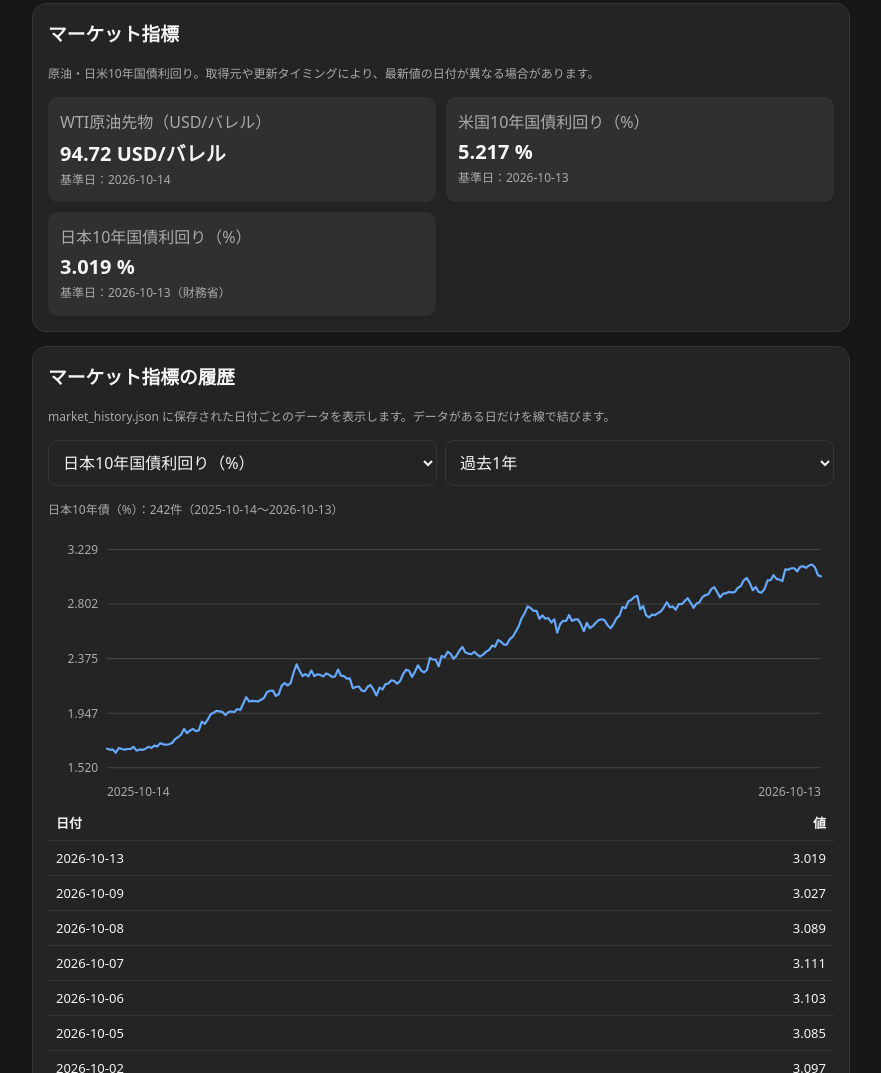
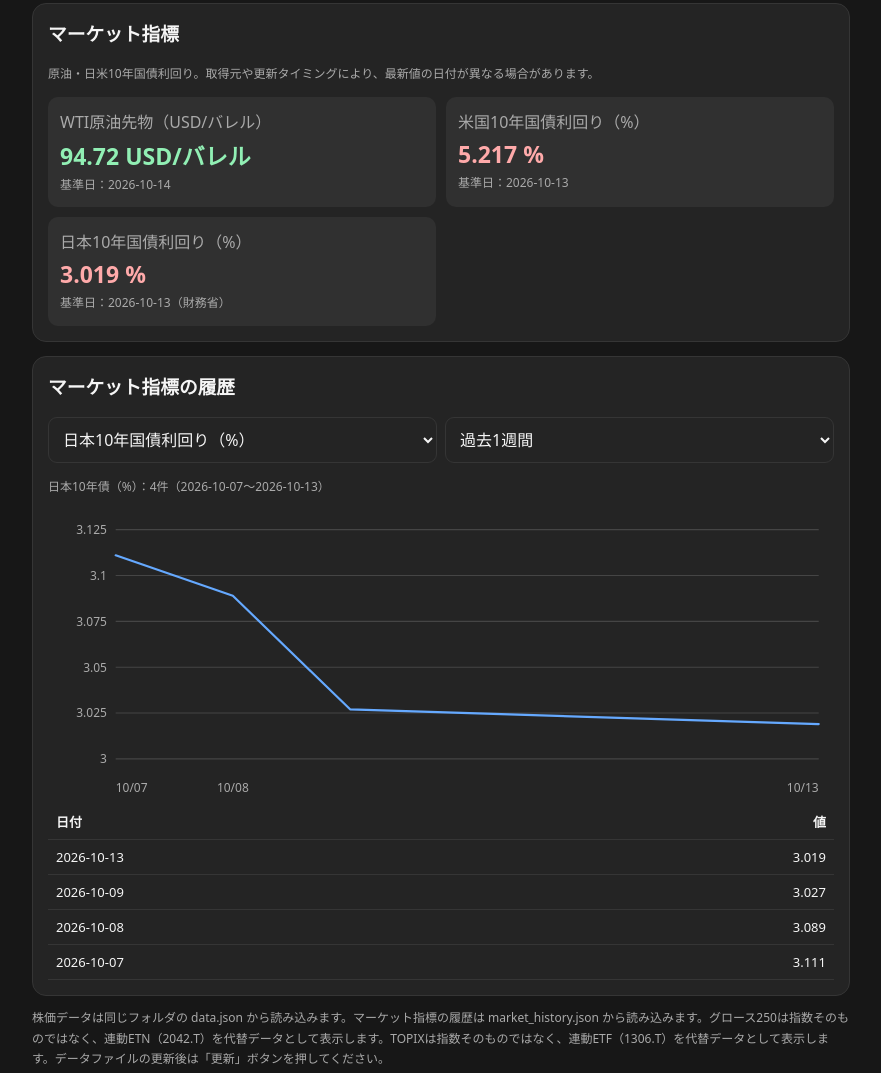
Before and after one commit to rattus-dic/stock-calendar-public, a plain HTML site: page index.html in a window 1280 px wide. Shown: the part 1384-2457 px from the top of the page, without its empty margins (199-1080 px from the left). Drawn offline with Linux system fonts and the light colour scheme.

Commit message:
Add files via upload

```diff
--- a/index.html
+++ b/index.html
@@ -36,7 +36,7 @@ select{flex:1;min-width:0}
 .big{font-size:28px;font-weight:800;margin:5px 0}
 .metrics{display:grid;grid-template-columns:repeat(2,minmax(0,1fr));gap:10px}
 .metric{background:#303030;padding:12px;border-radius:10px}
-.metric strong{display:block;font-size:20px;margin-top:5px}.positive{color:#91efb4}.negative{color:#ffaaaa}.neutral{color:var(--muted)}
+.metric strong{display:block;font-size:20px;margin-top:5px}.metric strong.indicator-value{font-size:23px}.positive{color:#91efb4}.negative{color:#ffaaaa}.neutral{color:var(--muted)}
 .note{font-size:12px;line-height:1.7;color:var(--muted)}
 @media(max-width:430px){main{padding:9px}.day{min-height:76px;padding:4px 2px;gap:4px}.monthbar button{padding:8px 5px;font-size:12px}h1{font-size:19px}}
 </style>
@@ -103,7 +103,7 @@ select{flex:1;min-width:0}
 </section>
 <section class="panel" id="indicatorHistory">
   <h3 style="margin-top:0">マーケット指標の履歴</h3>
-  <p class="note">market_history.json に保存された日付ごとのデータを表示します。データがある日だけを線で結びます。</p>
+
   <div class="toolbar">
     <select id="historyMetric" aria-label="履歴指標">
       <option value="jp10y">日本10年国債利回り（%）</option>
@@ -111,8 +111,11 @@ select{flex:1;min-width:0}
       <option value="wti">WTI原油先物（USD/バレル）</option>
     </select>
     <select id="historyRange" aria-label="履歴期間">
+      <option value="7">過去1週間</option>
+      <option value="30">過去1か月</option>
       <option value="365">過去1年</option>
       <option value="1825">過去5年</option>
+      <option value="3650">過去10年</option>
       <option value="all">全期間</option>
     </select>
   </div>
@@ -209,8 +212,17 @@ function renderIndicators() {
   for (const [key, valueId, dateId, digits, unit] of defs) {
     const item = indicators[key] || {};
     const latest = item.latest;
-    $(valueId).textContent = latest ? `${fmtValue(latest.value, digits)} ${unit}` : '取得できません';
-    $(dateId).textContent = latest ? `基準日：${latest.date || '不明'}${item.source ? '（財務省）' : ''}` : 'データ未取得';
+    const previous = item.previous;
+    const valueEl = $(valueId);
+    valueEl.textContent = latest ? `${fmtValue(latest.value, digits)} ${unit}` : '取得できません';
+    valueEl.className = 'indicator-value';
+    if (latest && previous && Number.isFinite(Number(previous.value))) {
+      const delta = Number(latest.value) - Number(previous.value);
+      valueEl.classList.add(delta > 0 ? 'positive' : delta < 0 ? 'negative' : 'neutral');
+    } else {
+      valueEl.classList.add('neutral');
+    }
+    $(dateId).textContent = latest ? `基準日：${latest.date || '不明'}${key === 'jp10y' && item.source ? '（財務省）' : ''}` : 'データ未取得';
   }
 }
 
@@ -242,8 +254,10 @@ function renderIndicatorHistory() {
   let rows = indicatorHistory
     .map(row => ({ date: row.date, value: Number(row[metric]) }))
     .filter(row => Number.isFinite(row.value));
+
   if (range !== 'all' && rows.length) {
     const cutoff = new Date();
+    cutoff.setHours(0, 0, 0, 0);
     cutoff.setDate(cutoff.getDate() - Number(range));
     const cutoffKey = `${cutoff.getFullYear()}-${String(cutoff.getMonth()+1).padStart(2,'0')}-${String(cutoff.getDate()).padStart(2,'0')}`;
     rows = rows.filter(row => row.date >= cutoffKey);
@@ -260,25 +274,56 @@ function renderIndicatorHistory() {
     return;
   }
 
-  // 描画負荷を抑えるため、グラフは最大約500点に間引く。表は直近20件を表示。
+  // グラフは最大約500点に間引く。表示範囲に合わせて縦軸を読みやすい刻みにする。
   const step = Math.max(1, Math.ceil(rows.length / 500));
   const plotted = rows.filter((_, i) => i % step === 0 || i === rows.length - 1);
-  const width = 720, height = 250, left = 54, right = 12, top = 16, bottom = 34;
+  const width = 720, height = 270, left = 62, right = 14, top = 18, bottom = 42;
   const values = plotted.map(r => r.value);
-  let min = Math.min(...values), max = Math.max(...values);
-  if (min === max) { min -= 1; max += 1; }
-  const pad = (max - min) * 0.08;
-  min -= pad; max += pad;
-  const x = i => left + (plotted.length <= 1 ? 0 : i * (width-left-right) / (plotted.length-1));
-  const y = v => top + (max-v) * (height-top-bottom) / (max-min);
-  const points = plotted.map((r, i) => `${x(i).toFixed(1)},${y(r.value).toFixed(1)}`).join(' ');
-  const grid = [0,1,2,3,4].map(i => {
-    const val = max - (max-min)*i/4, yy = y(val);
-    return `<line x1="${left}" y1="${yy}" x2="${width-right}" y2="${yy}" stroke="#454545" stroke-width="1"/><text x="${left-8}" y="${yy+4}" fill="#aaa" font-size="11" text-anchor="end">${val.toFixed(digits)}</text>`;
+  const rawMin = Math.min(...values), rawMax = Math.max(...values);
+  const rawSpan = rawMax - rawMin || Math.max(Math.abs(rawMax) * 0.05, 1);
+  const roughStep = rawSpan / 4;
+  const magnitude = Math.pow(10, Math.floor(Math.log10(roughStep)));
+  const normalized = roughStep / magnitude;
+  const niceUnit = normalized <= 1 ? 1 : normalized <= 2 ? 2 : normalized <= 2.5 ? 2.5 : normalized <= 5 ? 5 : 10;
+  const tickStep = niceUnit * magnitude;
+  const min = Math.floor((rawMin - rawSpan * 0.04) / tickStep) * tickStep;
+  const max = Math.ceil((rawMax + rawSpan * 0.04) / tickStep) * tickStep;
+  const firstTime = new Date(rows[0].date + 'T00:00:00Z').getTime();
+  const lastTime = new Date(rows[rows.length - 1].date + 'T00:00:00Z').getTime();
+  const xForDate = date => left + (lastTime === firstTime ? 0 : (new Date(date + 'T00:00:00Z').getTime() - firstTime) / (lastTime-firstTime)) * (width-left-right);
+  const y = value => top + (max-value) * (height-top-bottom) / (max-min || 1);
+  const points = plotted.map(r => `${xForDate(r.date).toFixed(1)},${y(r.value).toFixed(1)}`).join(' ');
+  const tickCount = Math.round((max-min)/tickStep);
+  const grid = Array.from({length: tickCount+1}, (_,i) => {
+    const val = min + tickStep*i, yy = y(val);
+    return `<line x1="${left}" y1="${yy}" x2="${width-right}" y2="${yy}" stroke="#454545" stroke-width="1"/><text x="${left-8}" y="${yy+4}" fill="#aaa" font-size="11" text-anchor="end">${Number(val.toFixed(6)).toLocaleString('ja-JP',{maximumFractionDigits:digits})}</text>`;
   }).join('');
-  const firstLabel = plotted[0].date, lastLabel = plotted[plotted.length-1].date;
-  chart.innerHTML = `<svg viewBox="0 0 ${width} ${height}" role="img" aria-label="${label}の履歴グラフ" style="display:block;width:100%;height:auto"><rect width="${width}" height="${height}" fill="transparent"/>${grid}<polyline points="${points}" fill="none" stroke="#65a9ff" stroke-width="2" stroke-linejoin="round" stroke-linecap="round"/><text x="${left}" y="${height-8}" fill="#aaa" font-size="11">${firstLabel}</text><text x="${width-right}" y="${height-8}" fill="#aaa" font-size="11" text-anchor="end">${lastLabel}</text></svg>`;
-  $('historyRows').innerHTML = rows.slice(-20).reverse().map(row =>
+
+  // 5年・10年・長期表示では、横軸に各年の目盛りを表示する。
+  const spanDays = (lastTime-firstTime)/86400000;
+  let xTicks = [];
+  if (range === '1825' || range === '3650' || range === 'all' && spanDays >= 900) {
+    const firstYear = Number(rows[0].date.slice(0,4));
+    const lastYear = Number(rows[rows.length-1].date.slice(0,4));
+    for (let yr=firstYear; yr<=lastYear; yr++) {
+      const date = `${yr}-01-01`;
+      const xx = xForDate(date);
+      if (xx >= left-1 && xx <= width-right+1) {
+        xTicks.push(`<line x1="${xx}" y1="${top}" x2="${xx}" y2="${height-bottom}" stroke="#383838" stroke-dasharray="3 4"/><text x="${xx}" y="${height-12}" fill="#aaa" font-size="11" text-anchor="middle">${yr}</text>`);
+      }
+    }
+  } else {
+    const labels = [...new Set([rows[0].date, rows[Math.floor((rows.length-1)/2)].date, rows[rows.length-1].date])];
+    xTicks = labels.map((date,i) => {
+      const xx=xForDate(date);
+      const anchor=i===0?'start':i===labels.length-1?'end':'middle';
+      return `<text x="${xx}" y="${height-12}" fill="#aaa" font-size="11" text-anchor="${anchor}">${date.slice(5).replace('-','/')}</text>`;
+    });
+  }
+
+  chart.innerHTML = `<svg viewBox="0 0 ${width} ${height}" role="img" aria-label="${label}の履歴グラフ" style="display:block;width:100%;height:auto"><rect width="${width}" height="${height}" fill="transparent"/>${grid}${xTicks.join('')}<polyline points="${points}" fill="none" stroke="#65a9ff" stroke-width="2" stroke-linejoin="round" stroke-linecap="round"/></svg>`;
+  // 表は最新の7件に限定して、スマートフォンでも見やすくする。
+  $('historyRows').innerHTML = rows.slice(-7).reverse().map(row =>
     `<tr><td style="padding:8px;border-bottom:1px solid var(--line)">${row.date}</td><td style="text-align:right;padding:8px;border-bottom:1px solid var(--line)">${row.value.toLocaleString('ja-JP',{minimumFractionDigits:digits,maximumFractionDigits:digits})}</td></tr>`
   ).join('');
 }
```
